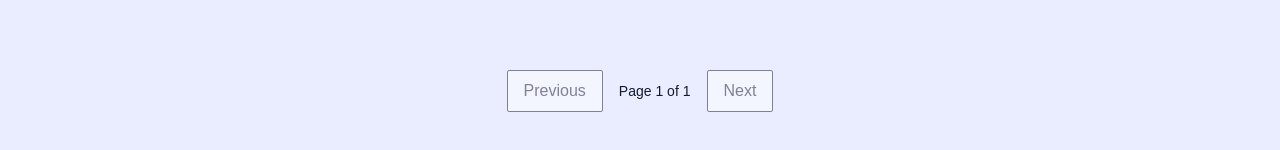
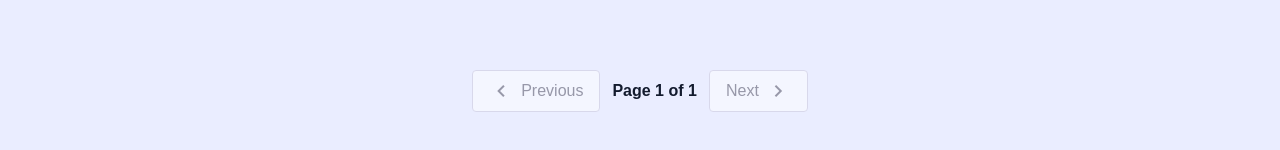
Before and after one commit to AbdullahWajid-sudo/TO-DO-APP, a Next.js app: page / in a window 1280 px wide. Shown: the part 956-1106 px from the top of the page. Built offline with nearby package versions, Linux system fonts and the light colour scheme; no server answers; the database is empty.

Commit message:
pagination

```diff
--- a/app/page.js
+++ b/app/page.js
@@ -313,25 +313,31 @@ export default function Page() {
                 </div>
               )}
             </div>
-            <div className="flex justify-center items-center gap-4 mt-8">
+            <div className="flex justify-center items-center gap-3 mt-8">
               <button
                 disabled={page <= 1}
                 onClick={() => setPage((prev) => prev - 1)}
-                className="px-4 py-2 bg-white border rounded disabled:opacity-50"
+                className="px-4 py-2 bg-surface-container-lowest border border-outline-variant rounded-lg text-on-surface-variant flex items-center gap-2 hover:bg-surface-container-low transition-colors disabled:opacity-50 disabled:cursor-not-allowed"
               >
-                Previous
+                <span className="material-symbols-outlined text-base">
+                  chevron_left
+                </span>
+                <span>Previous</span>
               </button>
 
-              <span className="text-sm font-medium">
+              <span className="text-base font-manrope font-bold text-on-surface">
                 Page {page} of {totalPages}
               </span>
 
               <button
                 disabled={page >= totalPages}
                 onClick={() => setPage((prev) => prev + 1)}
-                className="px-4 py-2 bg-white border rounded disabled:opacity-50"
+                className="px-4 py-2 bg-surface-container-lowest border border-outline-variant rounded-lg text-on-surface-variant flex items-center gap-2 hover:bg-surface-container-low transition-colors disabled:opacity-50 disabled:cursor-not-allowed"
               >
-                Next
+                <span>Next</span>
+                <span className="material-symbols-outlined text-base">
+                  chevron_right
+                </span>
               </button>
             </div>
           </div>
```
